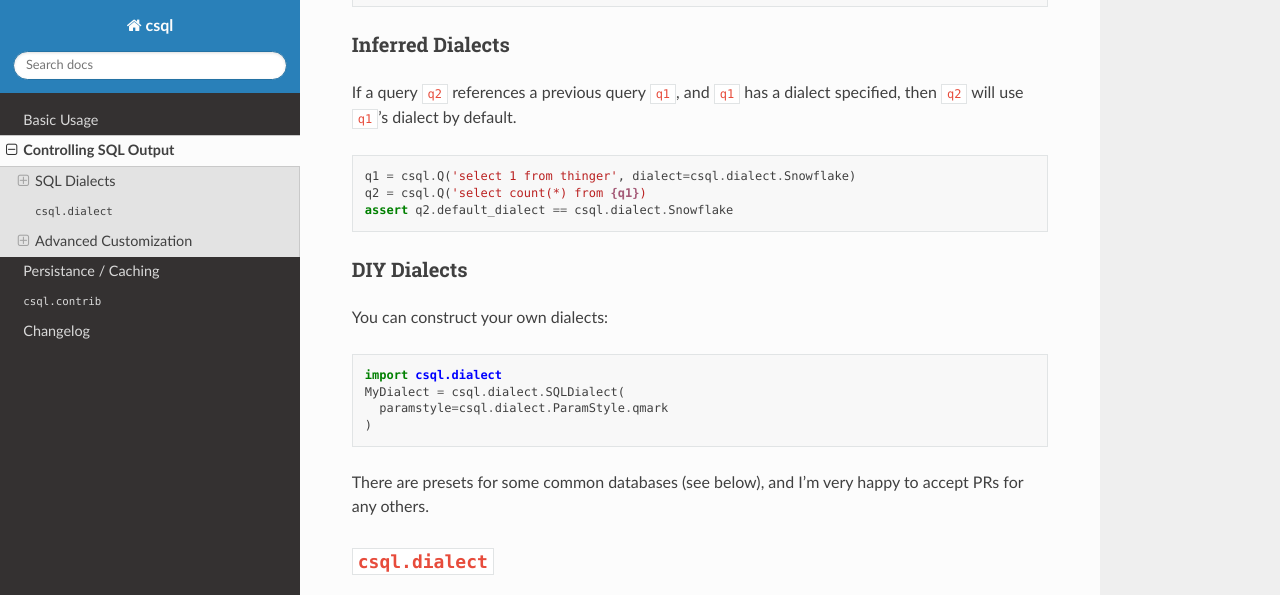
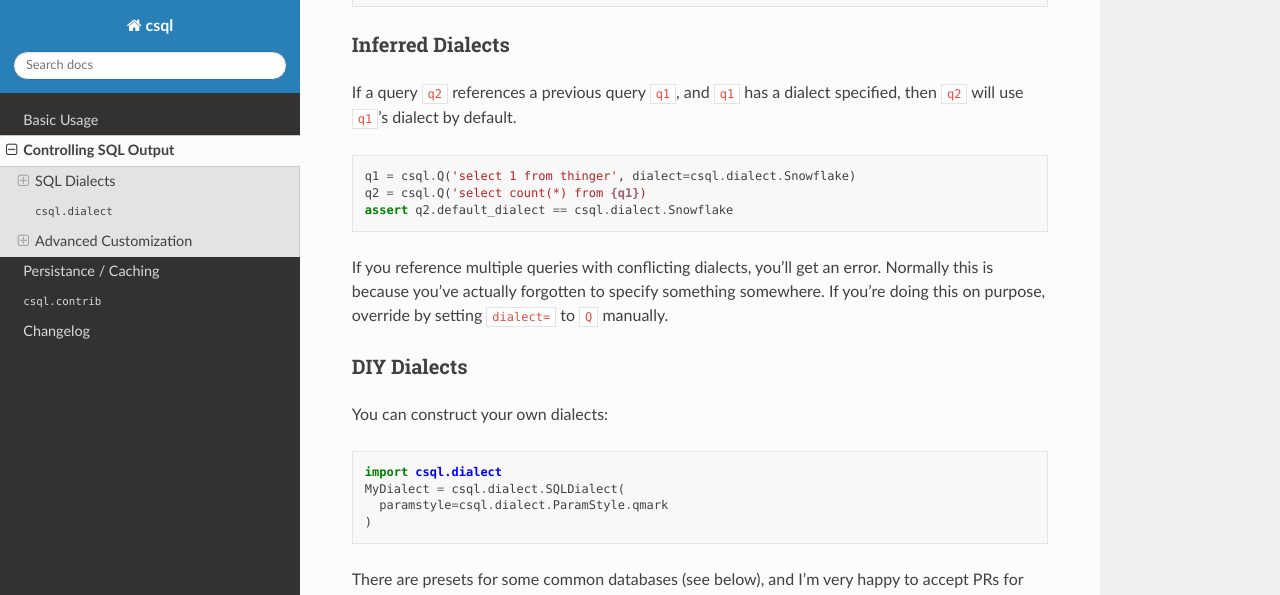
Before and after one commit to akdor1154/python-csql, a Sphinx documentation site: the page built from docs/api_dialect.rst, in a window 1280 px wide and 1400 px high, scrolled down 597 px. Shown: the top 595 px of the window. Built offline with Sphinx 7.4.7 and the Read the Docs theme 2.0.0, drawn with Linux system fonts in a browser that asks for light colours; some of the changed text lies outside the part shown; grey boxes are pictures that could not be loaded.

````diff
--- a/README.md
+++ b/README.md
@@ -255,6 +255,9 @@ q2 = csql.Q('select count(*) from {q1})
 assert q2.default_dialect == csql.dialect.Snowflake
 ```
 
+If you reference multiple queries with conflicting dialects, you'll get an error. Normally this is because you've actually
+forgotten to specify something somewhere. If you're doing this on purpose, override by setting `dialect=` to `Q` manually.
+
 ### DIY Dialects
 
 You can construct your own dialects:
--- a/docs/api_dialect.rst
+++ b/docs/api_dialect.rst
@@ -17,14 +17,15 @@ SQL Dialects
 
 .. automodule:: csql.dialect
    :imported-members:
-   :exclude-members: SQLDialect,ParamStyle,Limit
+   :exclude-members: SQLDialect,ParamStyle,Limit,InferOrDefault
 
 
-.. autoclass:: SQLDialect
-   :exclude-members: paramstyle, limit
+   .. autoclass:: SQLDialect
+      :exclude-members: paramstyle, limit
 
-.. autoclass:: csql.dialect.ParamStyle()
-.. autoclass:: csql.dialect.Limit()
+   .. autoclass:: csql.dialect.ParamStyle()
+   .. autoclass:: csql.dialect.Limit()
+   .. autoclass:: csql.dialect.InferOrDefault()
 
 
 .. _overrides:
````
Also changed, not shown: other parts of docs/api_dialect.rst (+8 -3 lines), 4 other files.
